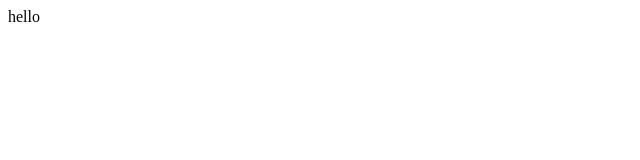
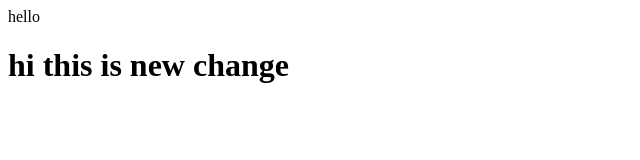
Before and after one commit to AjayKrishna9633/practice, a plain HTML site: page index.html in a window 1280 px wide. Shown: the whole page, without its empty margins (0-640 px from the left). Drawn offline with Linux system fonts and the light colour scheme.

Commit message:
new changes

```diff
--- a/index.html
+++ b/index.html
@@ -1 +1,2 @@
 <p>hello</p>
+<h1>hi this is new change</h1>
```
